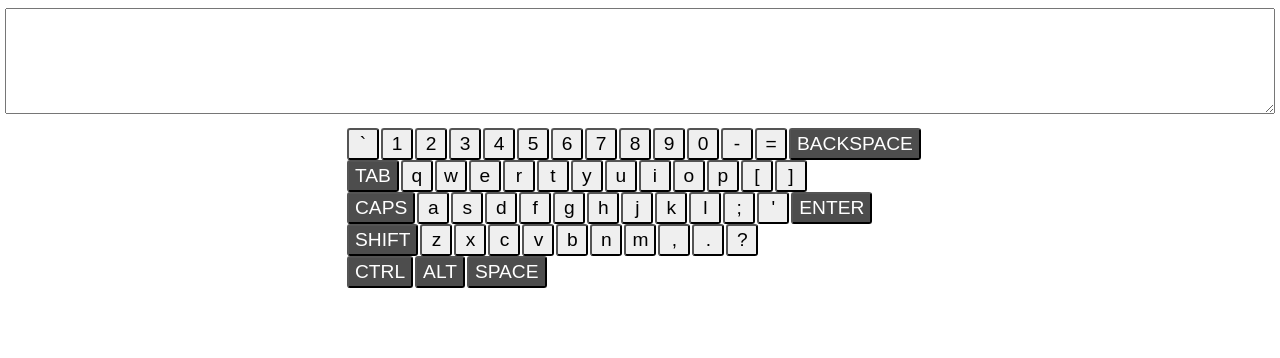
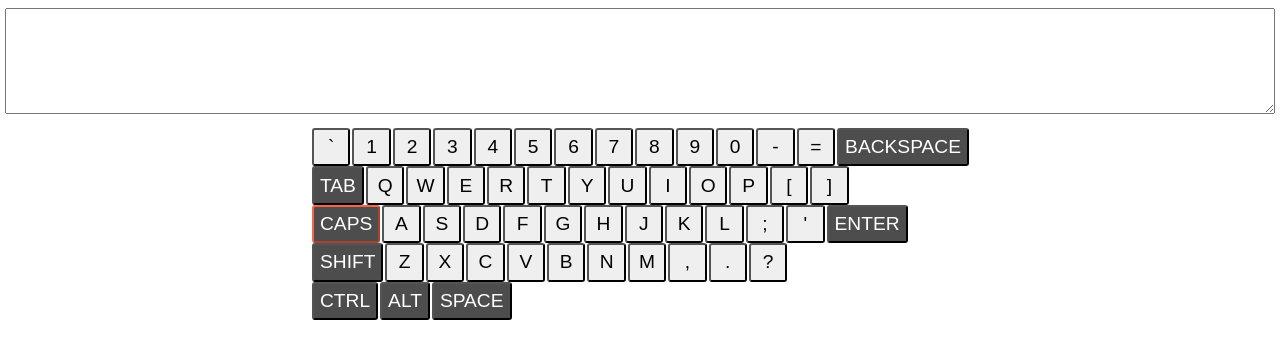
Before and after one commit to mordgard/virtual-keyboard, a plain HTML site: page index.html in a window 1280 px wide. Both pictures are taken after a click on the button "CAPS". Drawn offline with Linux system fonts and the light colour scheme.

Commit message:
enable reinitialize

```diff
--- a/script.js
+++ b/script.js
@@ -25,13 +25,15 @@ const virtualKeyboard = {
     eng: true
   },
 
+  _reinitButtons() {
+    this.htmlElements.keyboardWrapper = document.createElement("div");
+    this.htmlElements.keyboardWrapper.classList.add("keyboard-wrapper");
+    this.htmlElements.container.append(this.htmlElements.keyboardWrapper);
+    this.htmlElements.keyboardWrapper.append(this._createButtons());
+  },
+
   init() {
     console.log("Keyboard initialized!");
-    console.group("State");
-    console.log("htmlElements: ", this.htmlElements);
-    console.log("properties: ", this.properties);
-    console.log("locale: ", this.locale);
-    console.groupEnd("State");
 
     this.htmlElements.container = document.createElement("div");
     this.htmlElements.textArea.element = document.createElement("textarea");
@@ -50,7 +52,7 @@ const virtualKeyboard = {
   },
 
   _createButtons() {
-    const buttonsEng = [
+    let buttonsEng = [
       "`",
       "1",
       "2",
@@ -107,7 +109,7 @@ const virtualKeyboard = {
       "SPACE"
     ];
 
-    const buttonsRu = [
+    let buttonsRu = [
       "`",
       "1",
       "2",
@@ -165,6 +167,11 @@ const virtualKeyboard = {
       "SPACE"
     ];
 
+    if (this.properties.isUppercase) {
+      buttonsEng = buttonsEng.map(elem => elem.toUpperCase());
+      buttonsRu = buttonsRu.map(elem => elem.toUpperCase());
+    }
+
     const fragment = document.createDocumentFragment();
 
     this.locale.eng
@@ -187,43 +194,61 @@ const virtualKeyboard = {
                 );
               });
               break;
+
             case "TAB":
               button.classList.add("button__secondary");
               button.addEventListener("click", e => {
                 this.htmlElements.textArea.element.value += "    ";
               });
               break;
+
             case "CAPS":
               button.classList.add("button__secondary");
+
               if (this.specialButtons.capsLock.isPressed) {
                 button.classList.add("button__active");
               }
+
               button.addEventListener("click", () => {
-                !this.specialButtons.capsLock.isPressed;
-                !this.properties.isUppercase;
+                this.specialButtons.capsLock.isPressed = !this.specialButtons
+                  .capsLock.isPressed;
+                this.properties.isUppercase = !this.properties.isUppercase;
+
+                if (this.specialButtons.capsLock.isPressed) {
+                  this._reinitialize();
+                } else {
+                  this._reinitialize();
+                }
               });
+
               break;
+
             case "ENTER":
               button.classList.add("button__secondary");
               button.addEventListener("click", e => {
                 this.htmlElements.textArea.element.value += "\n";
               });
               break;
+
             case "SHIFT":
               button.classList.add("button__secondary");
               break;
+
             case "CTRL":
               button.classList.add("button__secondary");
               break;
+
             case "ALT":
               button.classList.add("button__secondary");
               break;
+
             case "SPACE":
               button.classList.add("button__secondary");
               button.addEventListener("click", e => {
                 this.htmlElements.textArea.element.value += " ";
               });
               break;
+
             default:
               button.addEventListener("click", e => {
                 this.htmlElements.textArea.element.value += elem;
@@ -255,28 +280,42 @@ const virtualKeyboard = {
                 );
               });
               break;
+
             case "TAB":
               button.classList.add("button__secondary");
               button.addEventListener("click", e => {
                 this.htmlElements.textArea.element.value += "    ";
               });
               break;
+
             case "CAPS":
               button.classList.add("button__secondary");
+
               if (this.specialButtons.capsLock.isPressed) {
-                button.classList.add("button__active"); // TODO active-button
+                button.classList.add("button__active");
               }
+
               button.addEventListener("click", () => {
-                !this.specialButtons.capsLock.isPressed;
-                !this.properties.isUppercase;
+                this.specialButtons.capsLock.isPressed = !this.specialButtons
+                  .capsLock.isPressed;
+                this.properties.isUppercase = !this.properties.isUppercase;
+
+                if (this.specialButtons.capsLock.isPressed) {
+                  this._reinitialize();
+                } else {
+                  this._reinitialize();
+                }
               });
+
               break;
+
             case "ENTER":
               button.classList.add("button__secondary");
               button.addEventListener("click", e => {
                 this.htmlElements.textArea.element.value += "\n";
               });
               break;
+
             case "SHIFT":
               button.classList.add("button__secondary");
               break;
@@ -292,6 +331,7 @@ const virtualKeyboard = {
                 this.htmlElements.textArea.element.value += " ";
               });
               break;
+
             default:
               button.addEventListener("click", e => {
                 this.htmlElements.textArea.element.value += elem;
@@ -306,6 +346,11 @@ const virtualKeyboard = {
         });
 
     return fragment;
+  },
+
+  _reinitialize() {
+    document.querySelector(".keyboard-wrapper").remove();
+    this._reinitButtons();
   }
 };
 
--- a/style.css
+++ b/style.css
@@ -11,7 +11,7 @@
 }
 
 .keyboard-wrapper {
-  width: 590px;
+  width: 660px;
   margin-top: 14px;
 }
 
@@ -20,8 +20,8 @@
   font-size: 1.2em;
   cursor: pointer;
   border-radius: 3px;
-  min-width: 2rem;
-  height: 2rem;
+  min-width: 2em;
+  height: 2em;
   outline: none;
 }
 
```
